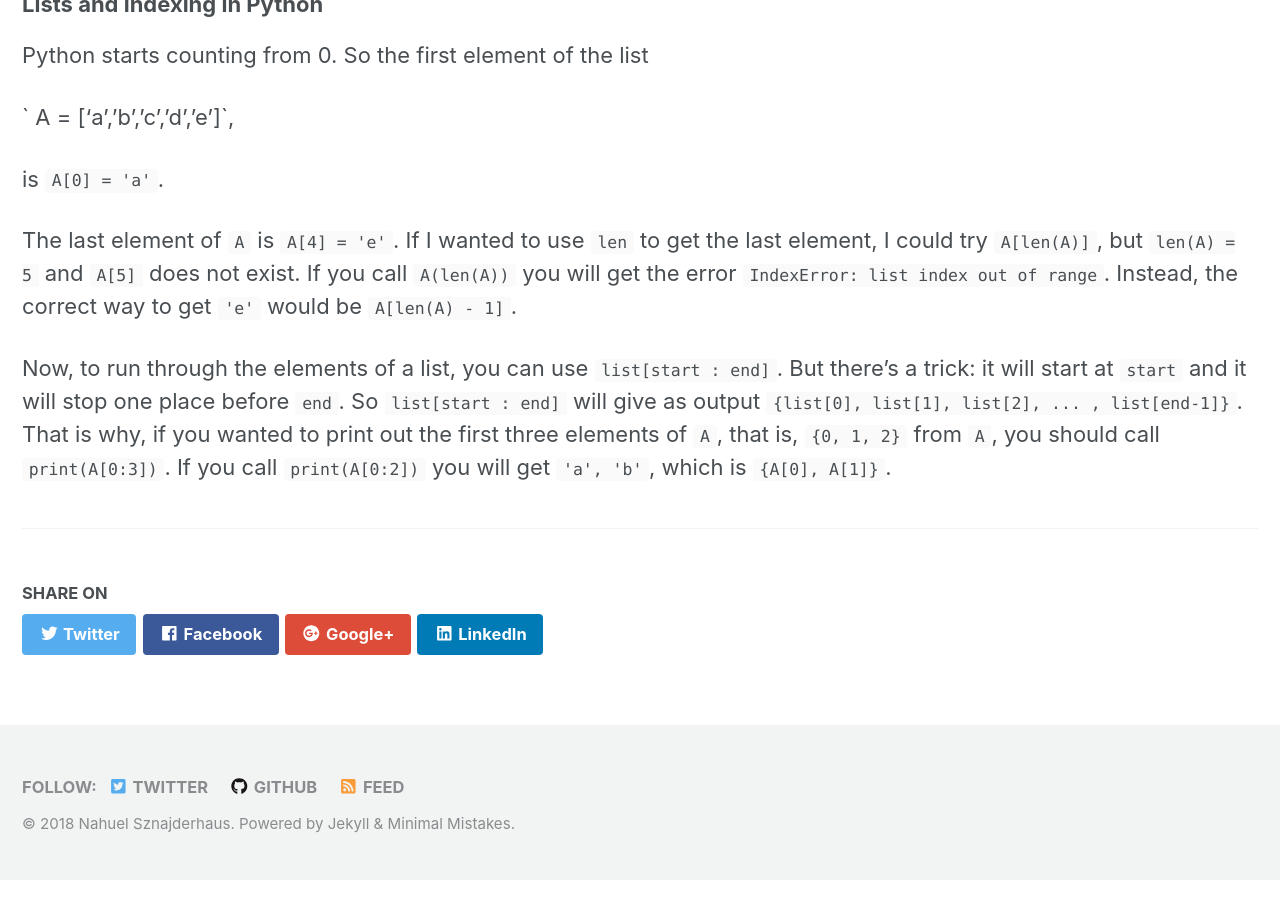
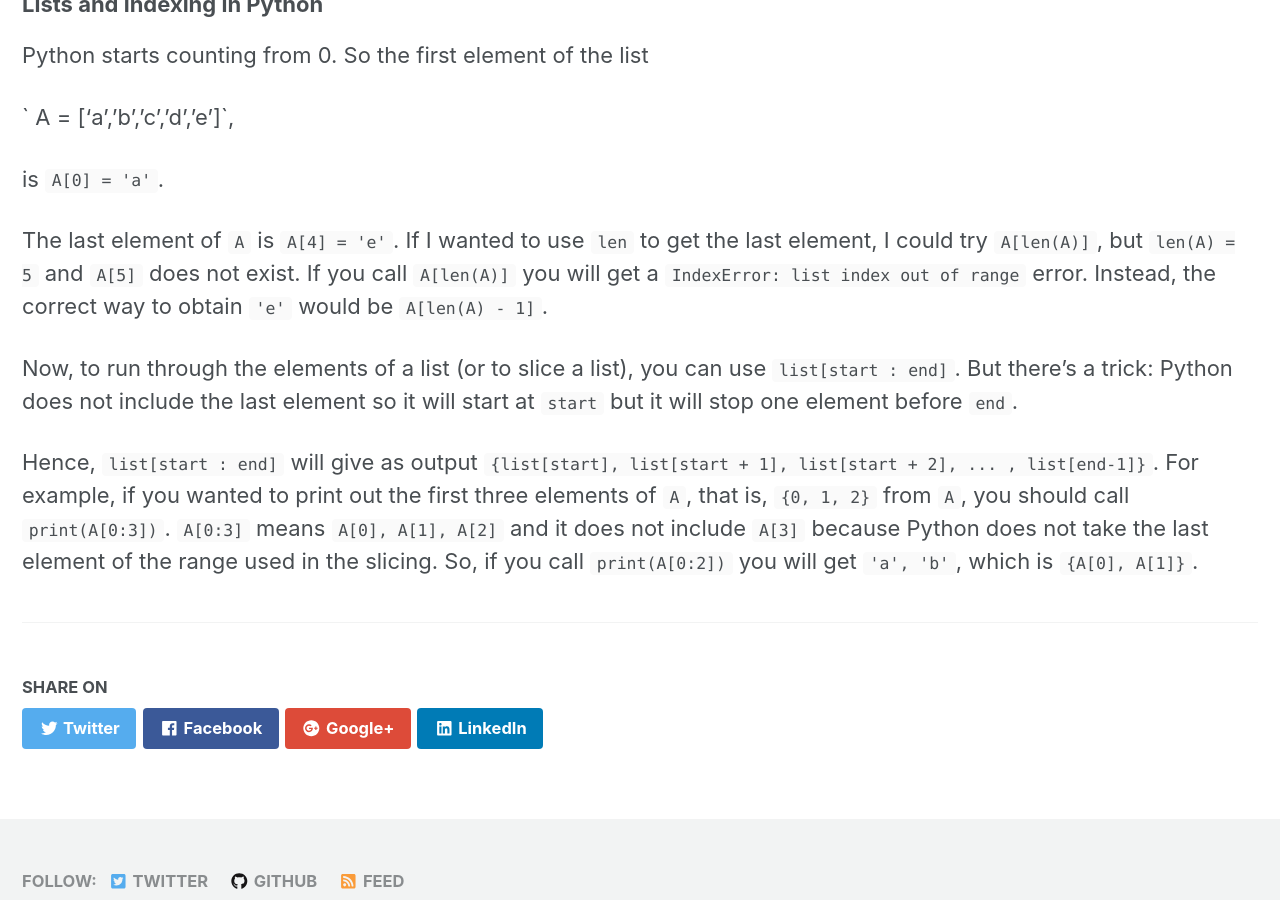
Before and after one commit to nahusznaj/nahusznaj.github.io, a Jekyll site: the page built from _posts/learning/2018-06-14-python-learning.md, in a window 1280 px wide and 900 px high, scrolled down 1083 px. Built offline with Jekyll 4.4.1, drawn with Linux system fonts in a browser that asks for light colours; nearby versions of some CDN libraries.

Commit message:
Update 2018-06-14-python-learning.md

```diff
--- a/_posts/learning/2018-06-14-python-learning.md
+++ b/_posts/learning/2018-06-14-python-learning.md
@@ -48,6 +48,8 @@ Python starts counting from 0. So the first element of the list
 
 is `A[0] = 'a'`.
 
-The last element of `A` is `A[4] = 'e'`. If I wanted to use `len` to get the last element, I could try  `A[len(A)]`, but `len(A) = 5` and `A[5]` does not exist. If you call `A(len(A))` you will get the error `IndexError: list index out of range`. Instead, the correct way to get `'e'` would be `A[len(A) - 1]`.
+The last element of `A` is `A[4] = 'e'`. If I wanted to use `len` to get the last element, I could try  `A[len(A)]`, but `len(A) = 5` and `A[5]` does not exist. If you call `A[len(A)]` you will get a `IndexError: list index out of range` error. Instead, the correct way to obtain `'e'` would be `A[len(A) - 1]`.
 
-Now, to run through the elements of a list, you can use `list[start : end]`. But there's a trick: it will start at `start` and it will stop one place before `end`. So `list[start : end]` will give as output `{list[0], list[1], list[2], ... , list[end-1]}`. That is why, if you wanted to print out the first three elements of `A`, that is, `{0, 1, 2}` from `A`,  you should call `print(A[0:3])`. If you call `print(A[0:2])` you will get `'a', 'b'`, which is `{A[0], A[1]}`.
+Now, to run through the elements of a list (or to slice a list), you can use `list[start : end]`. But there's a trick: Python does not include the last element so it will start at `start` but it will stop one element before `end`.
+
+Hence, `list[start : end]` will give as output `{list[start], list[start + 1], list[start + 2], ... , list[end-1]}`. For example, if you wanted to print out the first three elements of `A`, that is, `{0, 1, 2}` from `A`,  you should call `print(A[0:3])`. `A[0:3]` means `A[0], A[1], A[2]` and it does not include `A[3]` because Python does not take the last element of the range used in the slicing. So, if you call `print(A[0:2])` you will get `'a', 'b'`, which is `{A[0], A[1]}`.
```
